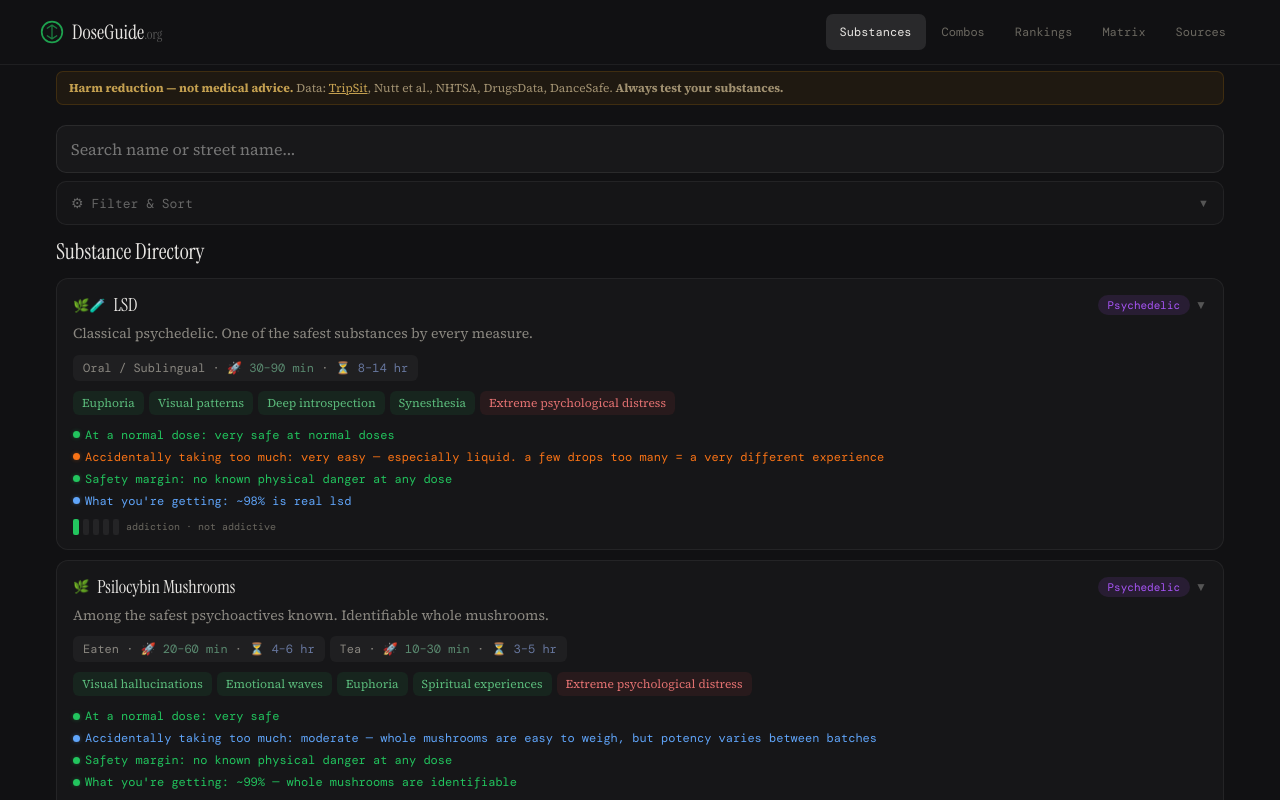
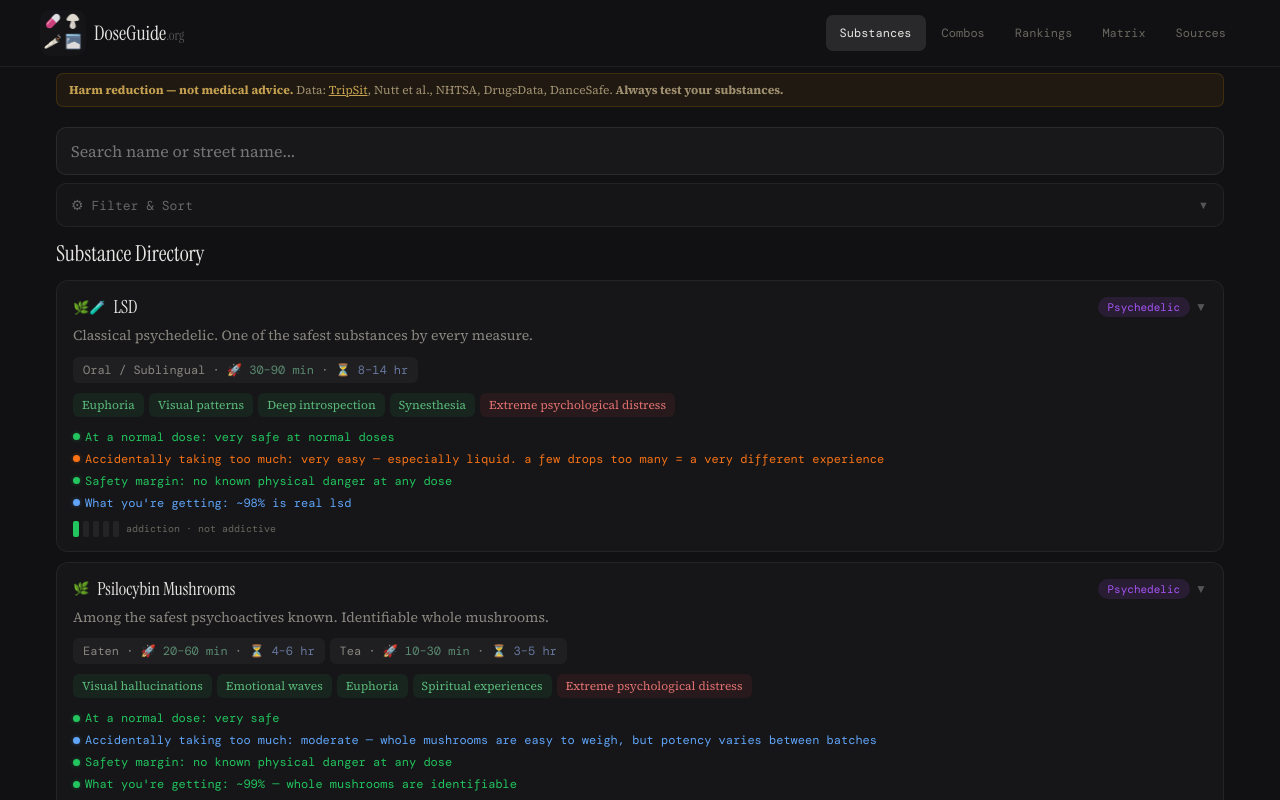
Before and after one commit to cdepman/doseguide.org, a React (Vite) app: page / in a window 1280 px wide. Built offline with nearby package versions, Linux system fonts and the light colour scheme; a web font is replaced by a local one.

Commit message:
add icon/logo

```diff
--- a/index.html
+++ b/index.html
@@ -6,6 +6,8 @@
     <meta name="apple-mobile-web-app-capable" content="yes" />
     <meta name="apple-mobile-web-app-status-bar-style" content="black-translucent" />
     <meta name="theme-color" content="#111113" />
+    <link rel="icon" type="image/png" href="/logo.png" />
+    <link rel="apple-touch-icon" href="/logo.png" />
     <title>DoseGuide.org — Harm Reduction Guide</title>
     <meta name="description" content="Evidence-based drug safety information. Dosage, interactions, and harm reduction data from peer-reviewed research." />
     <link rel="preconnect" href="https://fonts.googleapis.com" />
--- a/src/App.jsx
+++ b/src/App.jsx
@@ -68,7 +68,7 @@ export default function App() {
     <header style={{ borderBottom: "1px solid rgba(255,255,255,0.06)", padding: "10px 16px", paddingTop: "max(10px, env(safe-area-inset-top))", flexShrink: 0, background: "#111113", zIndex: 10 }}>
       <div style={{ maxWidth: 1200, margin: "0 auto", display: "flex", justifyContent: "space-between", alignItems: "center", gap: 8 }}>
         <div style={{ display: "flex", alignItems: "center", gap: 8, cursor: "pointer", minHeight: 44 }} onClick={() => switchView("index")}>
-          <svg width="24" height="24" viewBox="0 0 28 28"><circle cx="14" cy="14" r="12" fill="none" stroke="#22c55e" strokeWidth="2" opacity="0.8" /><path d="M14 6v16M8 10l6-4 6 4M8 18l6 4 6-4" fill="none" stroke="#22c55e" strokeWidth="1.5" strokeLinejoin="round" opacity="0.6" /></svg>
+          <img src="/logo.png" alt="DoseGuide" style={{ width: 46, height: 46, borderRadius: 10 }} />
           <div><h1 style={{ margin: 0, fontFamily: "'Instrument Serif',Georgia,serif", fontSize: 20, color: "#e8e6e3", fontWeight: 400 }}>DoseGuide<span style={{ color: "#555", fontSize: 14 }}>.org</span></h1></div>
         </div>
         <nav className="desktop-nav" style={{ display: "flex", gap: 2 }}>
```
Also changed, not shown: logo.png (added), public/logo.png (added).
